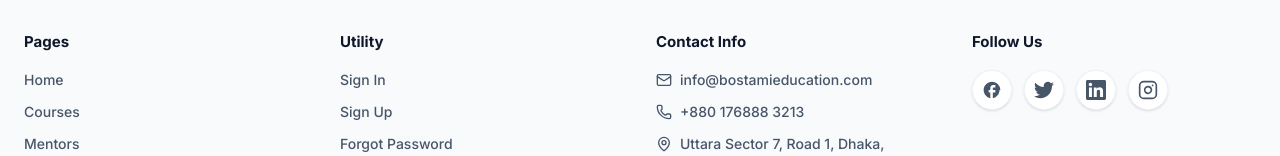
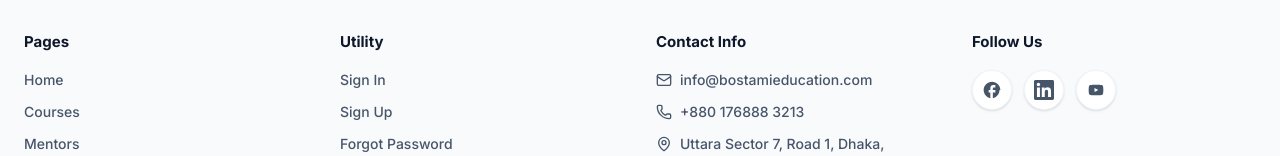
Before and after one commit to Rakibul-Hasan-max/bostamieducation, a Next.js app: page / in a window 1280 px wide. Shown: the part 7234-7390 px from the top of the page. Built offline with nearby package versions, Linux system fonts and the light colour scheme.

Commit message:
feat: update social media links and remove deprecated platforms in footer

```diff
--- a/src/components/layout/Footer.tsx
+++ b/src/components/layout/Footer.tsx
@@ -120,7 +120,8 @@ export default function Footer() {
             <h4 className="text-[15px] font-bold text-brand-navy mb-4">Follow Us</h4>
             <div className="flex gap-3">
               <a
-                href="#"
+                href="https://www.facebook.com/bostamieducation"
+                target="_blank"
                 className="flex h-10 w-10 items-center justify-center rounded-full bg-white border border-slate-100 text-brand-slate hover:bg-brand-coral hover:text-white shadow-sm hover:border-brand-coral transition-all"
                 aria-label="Facebook"
               >
@@ -129,16 +130,8 @@ export default function Footer() {
                 </svg>
               </a>
               <a
-                href="#"
-                className="flex h-10 w-10 items-center justify-center rounded-full bg-white border border-slate-100 text-brand-slate hover:bg-brand-coral hover:text-white shadow-sm hover:border-brand-coral transition-all"
-                aria-label="Twitter"
-              >
-                <svg className="h-5 w-5 fill-current" viewBox="0 0 24 24">
-                  <path d="M23.953 4.57a10 10 0 01-2.825.775 4.958 4.958 0 002.163-2.723c-.951.555-2.005.959-3.127 1.184a4.92 4.92 0 00-8.384 4.482C7.69 8.095 4.067 6.13 1.64 3.162a4.822 4.822 0 00-.666 2.475c0 1.71.87 3.213 2.188 4.096a4.904 4.904 0 01-2.228-.616v.06a4.923 4.923 0 003.946 4.827 4.996 4.996 0 01-2.212.085 4.936 4.936 0 004.604 3.417 9.867 9.867 0 01-6.102 2.105c-.39 0-.779-.023-1.17-.067a13.995 13.995 0 007.557 2.209c9.053 0 13.998-7.496 13.998-13.985 0-.21 0-.42-.015-.63A9.935 9.935 0 0024 4.59z"/>
-                </svg>
-              </a>
-              <a
-                href="#"
+                href="https://www.linkedin.com/company/bostamieducation/"
+                target="_blank"
                 className="flex h-10 w-10 items-center justify-center rounded-full bg-white border border-slate-100 text-brand-slate hover:bg-brand-coral hover:text-white shadow-sm hover:border-brand-coral transition-all"
                 aria-label="LinkedIn"
               >
@@ -147,14 +140,13 @@ export default function Footer() {
                 </svg>
               </a>
               <a
-                href="#"
+                href="https://www.youtube.com/@bostami-education"
+                target="_blank"
                 className="flex h-10 w-10 items-center justify-center rounded-full bg-white border border-slate-100 text-brand-slate hover:bg-brand-coral hover:text-white shadow-sm hover:border-brand-coral transition-all"
-                aria-label="Instagram"
+                aria-label="Youtube"
               >
-                <svg className="h-5 w-5 stroke-current fill-none" strokeWidth="2" strokeLinecap="round" strokeLinejoin="round" viewBox="0 0 24 24">
-                  <rect x="2" y="2" width="20" height="20" rx="5" ry="5" />
-                  <path d="M16 11.37A4 4 0 1 1 12.63 8 4 4 0 0 1 16 11.37z" />
-                  <line x1="17.5" y1="6.5" x2="17.51" y2="6.5" />
+                <svg xmlns="http://www.w3.org/2000/svg" viewBox="0 0 24 24" fill="currentColor" className="h-4 w-4">
+                  <path d="M22.54 6.42a2.78 2.78 0 0 0-1.95-1.96C18.88 4 12 4 12 4s-6.88 0-8.59.46A2.78 2.78 0 0 0 1.46 6.42 29 29 0 0 0 1 12a29 29 0 0 0 .46 5.58 2.78 2.78 0 0 0 1.95 1.95C5.12 20 12 20 12 20s6.88 0 8.59-.47a2.78 2.78 0 0 0 1.95-1.95A29 29 0 0 0 23 12a29 29 0 0 0-.46-5.58zM9.75 15.02V8.98L15.5 12l-5.75 3.02z" />
                 </svg>
               </a>
             </div>
```
